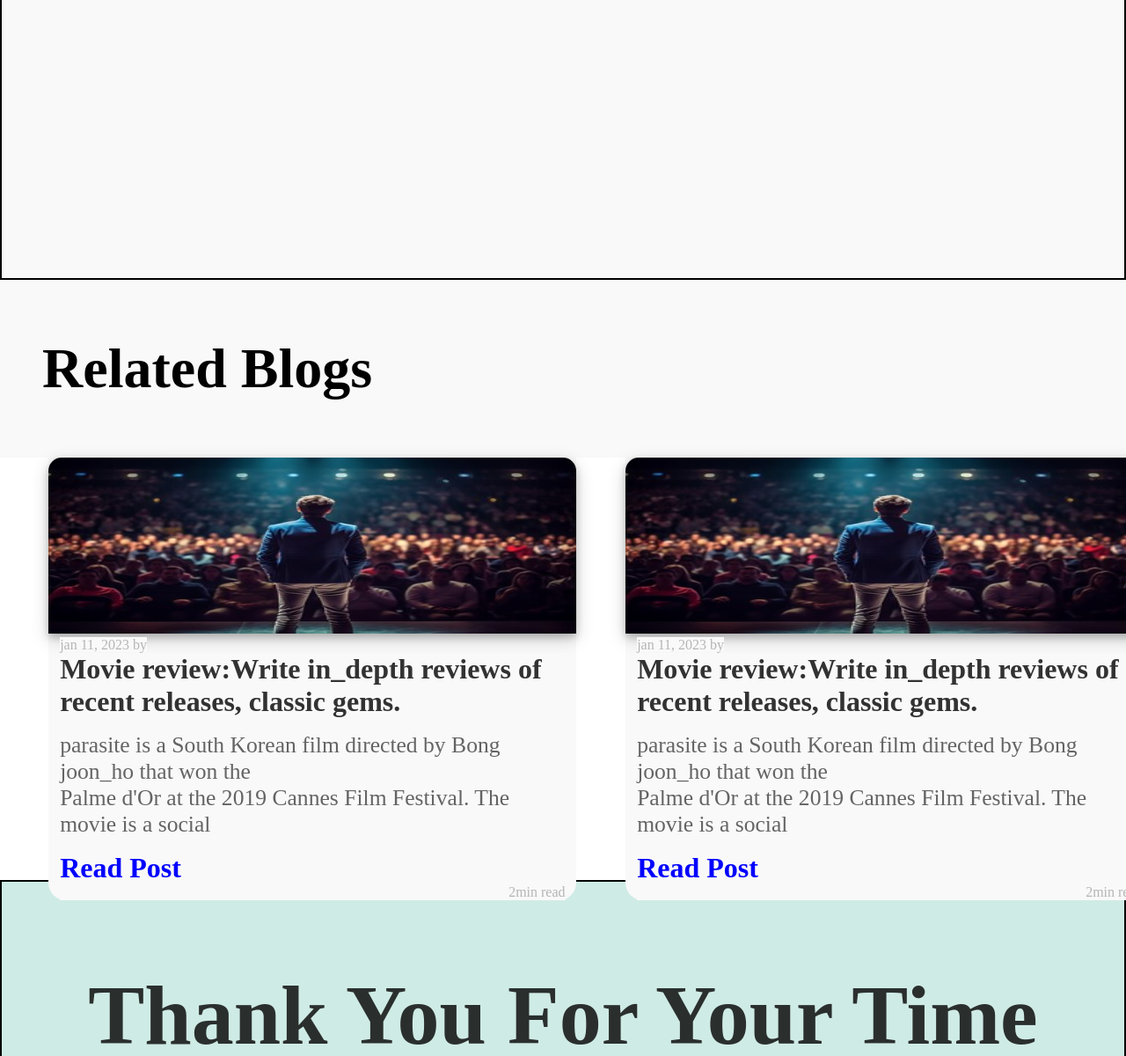
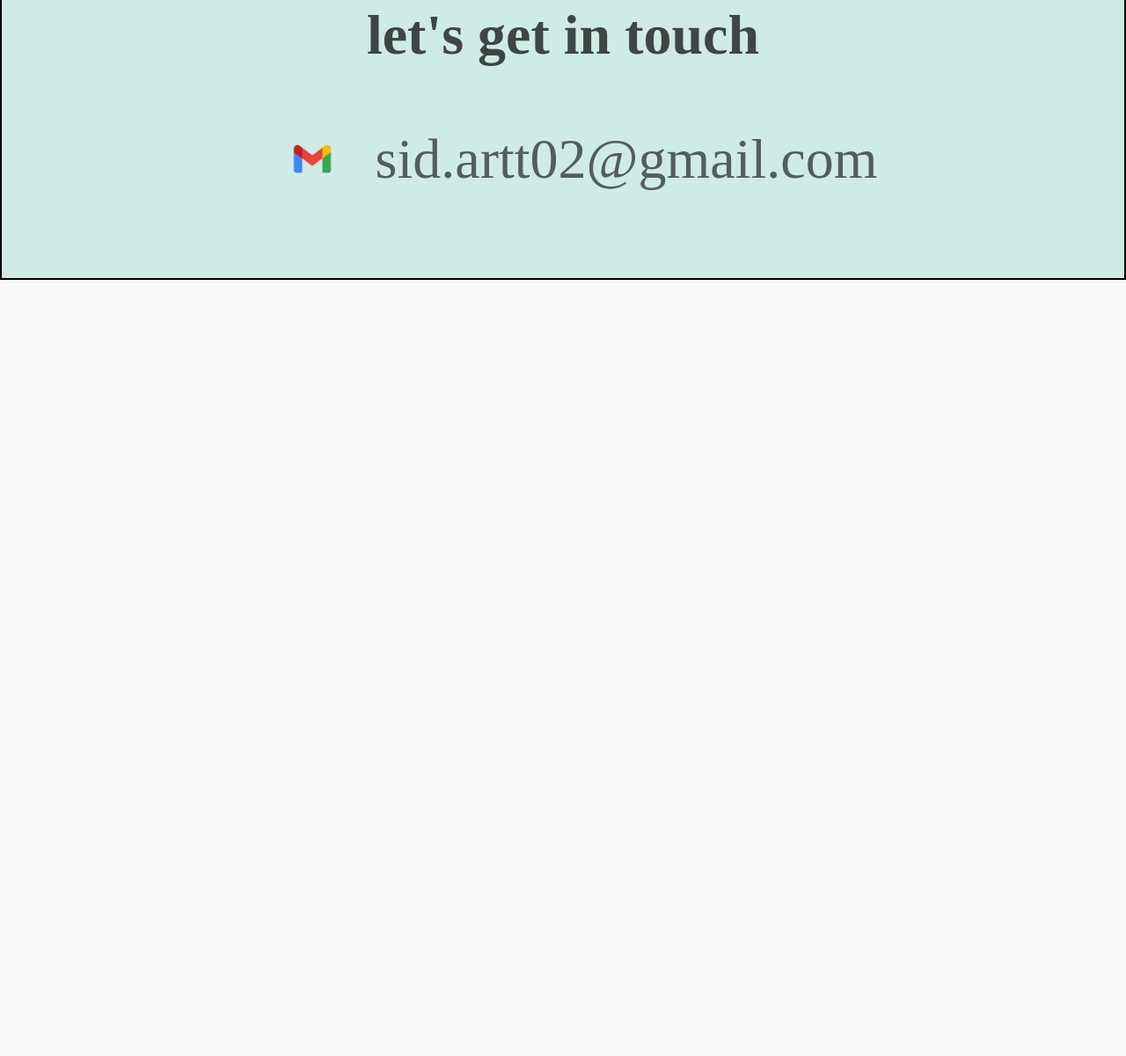
Before and after one commit to sekanitech001/projectBlogView, a plain HTML site: page index.html in a window 1280 px wide. Shown: the part 3061-4261 px from the top of the page at 88% size. After the commit the page ends 3379 px from the top, so only its background shows below. Drawn offline with Linux system fonts and the light colour scheme.

Commit message:
change in both css and html

```diff
--- a/index.html
+++ b/index.html
@@ -229,78 +229,6 @@
 
                 </div>
             </div>
-            <div id="fiveth_part">
-                <div class="fiveth_h1">
-                    <h1>movie review</h1>
-                </div>
-            </div>
-            <div id="third_part">
-                <div class="Third_h1">
-                    <h1>Related Blogs</h1>
-                </div>
-            </div>
-            <div id="fourth_part">
-                <div class="fourth_wrapper">
-                    <div class="fourthwrapper1">
-                        <div class="fourthpart_img1"><img src="./image/240_F_617301770_hu5EGl7rvSOUYiS8SHEh4lr64Gtxdx4K.jpg" alt="blog image"></div>
-                        <div class="fourthpart_wrapper">
-                            <div class="fourthpart_p1"><p><span>jan 11, 2023 by </span></p></div>
-                            <div class="fourthpart_h1">
-                                <h1>Movie review:Write in_depth reviews of</h1>
-                                <h1>recent releases, classic gems.</h1>
-                            </div>
-                            <div class="fourthpart_p">
-                                <p>parasite is a South Korean film directed by Bong joon_ho that won the</p>
-                                <p>Palme d'Or at the 2019 Cannes Film Festival. The movie is a social</p>
-
-                            </div>
-                            <div class="fourth_h1">
-                                <div class="h1"><h1>Read Post </h1></div>
-                                <div class="span"><span>2min read</span></div>
-                            </div>
-                        </div>
-                    </div>
-                    <div class="fourthwrapper1">
-                        <div class="fourthpart_img1"><img src="./image/240_F_617301770_hu5EGl7rvSOUYiS8SHEh4lr64Gtxdx4K.jpg" alt="blog image"></div>
-                        <div class="fourthpart_wrapper">
-                            <div class="fourthpart_p1"><p><span>jan 11, 2023 by </span></p></div>
-                            <div class="fourthpart_h1">
-                                <h1>Movie review:Write in_depth reviews of</h1>
-                                <h1>recent releases, classic gems.</h1>
-                            </div>
-                            <div class="fourthpart_p">
-                                <p>parasite is a South Korean film directed by Bong joon_ho that won the</p>
-                                <p>Palme d'Or at the 2019 Cannes Film Festival. The movie is a social</p>
-
-                            </div>
-                            <div class="fourth_h1">
-                                <div class="h1"><h1>Read Post </h1></div>
-                                <div class="span"><span>2min read</span></div>
-                            </div>
-                        </div>
-                    </div>
-                    <div class="fourthwrapper1">
-                        <div class="fourthpart_img1"><img src="./image/240_F_617301770_hu5EGl7rvSOUYiS8SHEh4lr64Gtxdx4K.jpg" alt="blog image"></div>
-                        <div class="fourthpart_wrapper">
-                            <div class="fourthpart_p1"><p><span>jan 11, 2023 by </span></p></div>
-                            <div class="fourthpart_h1">
-                                <h1>Movie review:Write in_depth reviews of</h1>
-                                <h1>recent releases, classic gems.</h1>
-                            </div>
-                            <div class="fourthpart_p">
-                                <p>parasite is a South Korean film directed by Bong joon_ho that won the</p>
-                                <p>Palme d'Or at the 2019 Cannes Film Festival. The movie is a social</p>
-
-                            </div>
-                            <div class="fourth_h1">
-                                <div class="h1"><h1>Read Post </h1></div>
-                                <div class="span"><span>2min read</span></div>
-                            </div>
-                        </div>
-                    </div>
-
-                </div>
-            </div>
 
         </div>
     </main>
--- a/styling.css
+++ b/styling.css
@@ -105,7 +105,6 @@ main{
 span{
     color: #b5b5b5;
 }
-/* #second_partwr */
 .second_part1{
     border: 1px solid gray;
     border-radius: 7px;
```
